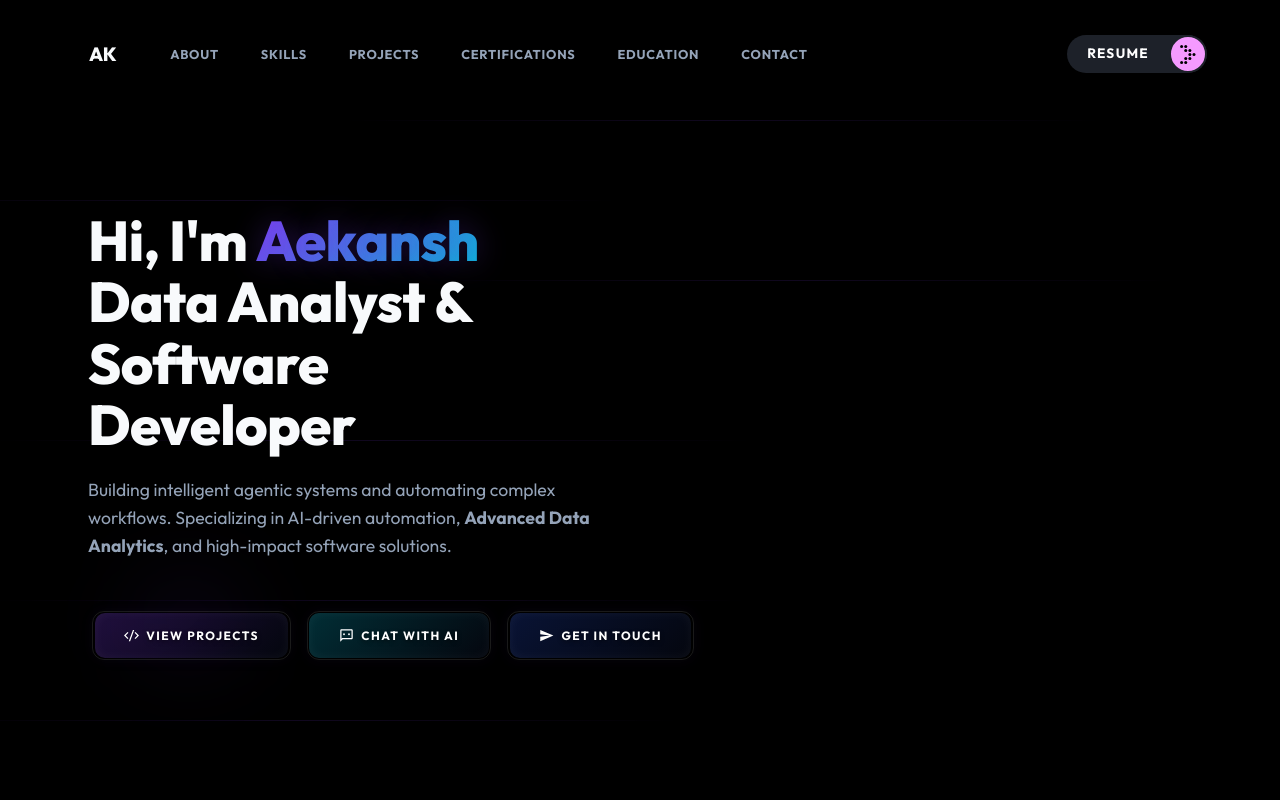
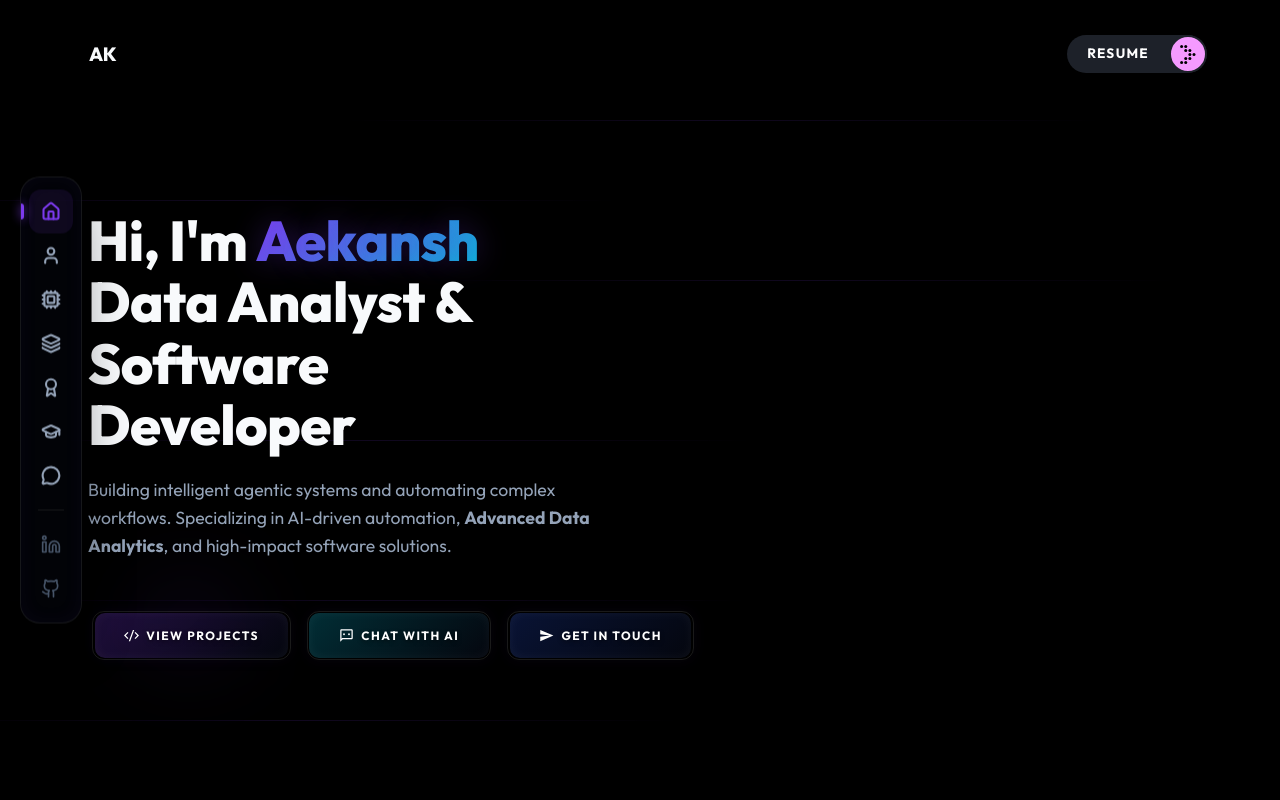
Before and after one commit to aekanshkhandelwal/portfolio, a React (Vite) app: page / in a window 1280 px wide. Shown: the top 800 px of the page. Built offline with nearby package versions, Linux system fonts and the light colour scheme.

Commit message:
resposive fix

```diff
--- a/src/App.jsx
+++ b/src/App.jsx
@@ -3,6 +3,8 @@ import Navbar from './components/Navbar'
 import Hero from './components/Hero'
 import AmbientBackground from './components/AmbientBackground'
 import IntroScreen from './components/IntroScreen'
+import NavigationChannel from './components/NavigationChannel'
+
 
 // Lazy-load all below-the-fold sections so they don't block the initial render
 const About = lazy(() => import('./components/About'))
@@ -36,8 +38,10 @@ function App() {
           intro-complete class triggers staggered CSS animations on hero elements. */}
       <div className={`site-content${introComplete ? ' intro-complete' : ''}`}>
         <AmbientBackground />
+        <NavigationChannel />
         <div className="page">
           <Navbar />
+
           <main>
             {/* Hero loads immediately — it is above the fold */}
             <Hero />
--- a/src/components/Navbar.css
+++ b/src/components/Navbar.css
@@ -65,10 +65,23 @@
 }
 
 .nav-links {
-    display: flex;
+    display: none;
     gap: 6px;
     list-style: none;
 }
+
+@media (min-width: 1025px) {
+    .nav-links {
+        display: none; /* Handled by NavigationChannel on desktop */
+    }
+}
+
+@media (max-width: 1024px) {
+    .nav-links {
+        display: flex;
+    }
+}
+
 
 .nav-link {
     position: relative;
--- /dev/null
+++ b/src/components/NavigationChannel.css
@@ -0,0 +1,172 @@
+.nav-channel {
+    position: fixed;
+    left: 20px;
+    top: 50%;
+    transform: translateY(-50%);
+    z-index: 9998;
+    display: flex;
+    align-items: center;
+    pointer-events: none;
+}
+
+.channel-inner {
+    position: relative;
+    background: rgba(5, 8, 18, 0.4);
+    backdrop-filter: blur(24px);
+    -webkit-backdrop-filter: blur(24px);
+    border: 1px solid rgba(255, 255, 255, 0.08);
+    padding: 12px 8px;
+    border-radius: 20px;
+    display: flex;
+    flex-direction: column;
+    align-items: center;
+    gap: 8px;
+    pointer-events: all;
+    box-shadow:
+        0 20px 50px rgba(0, 0, 0, 0.4),
+        inset 0 0 20px rgba(124, 58, 237, 0.05);
+    transition: all 0.4s cubic-bezier(0.19, 1, 0.22, 1);
+}
+
+.channel-inner:hover {
+    background: rgba(5, 8, 18, 0.6);
+    border-color: rgba(124, 58, 237, 0.3);
+    box-shadow:
+        0 20px 60px rgba(0, 0, 0, 0.5),
+        0 0 30px rgba(124, 58, 237, 0.1);
+}
+
+.channel-glow {
+    position: absolute;
+    inset: -2px;
+    background: linear-gradient(135deg, var(--accent), var(--accent-2));
+    border-radius: inherit;
+    z-index: -1;
+    opacity: 0;
+    filter: blur(8px);
+    transition: opacity 0.4s ease;
+}
+
+.channel-inner:hover .channel-glow {
+    opacity: 0.15;
+}
+
+.channel-item {
+    position: relative;
+    width: 44px;
+    height: 44px;
+    display: flex;
+    align-items: center;
+    justify-content: center;
+    color: var(--text-muted);
+    cursor: pointer;
+    border-radius: 12px;
+    transition: all 0.3s cubic-bezier(0.19, 1, 0.22, 1);
+}
+
+.channel-item:hover,
+.channel-item.active {
+    color: #fff;
+    background: rgba(255, 255, 255, 0.06);
+}
+
+.channel-item.active {
+    color: var(--accent);
+    background: rgba(124, 58, 237, 0.1);
+}
+
+.channel-item.active::after {
+    content: '';
+    position: absolute;
+    left: -8px;
+    top: 50%;
+    transform: translateY(-50%);
+    width: 3px;
+    height: 16px;
+    background: var(--accent);
+    border-radius: 0 4px 4px 0;
+    box-shadow: 0 0 10px var(--accent);
+}
+
+.item-icon-wrap {
+    display: flex;
+    align-items: center;
+    justify-content: center;
+    transition: transform 0.3s ease;
+}
+
+.channel-item:hover .item-icon-wrap {
+    transform: scale(1.1);
+}
+
+/* ── Tooltips ── */
+.item-tooltip {
+    position: absolute;
+    left: calc(100% + 15px);
+    background: rgba(15, 23, 42, 0.95);
+    backdrop-filter: blur(10px);
+    border: 1px solid rgba(124, 58, 237, 0.4);
+    color: #fff;
+    padding: 6px 12px;
+    border-radius: 8px;
+    font-size: 0.75rem;
+    font-weight: 700;
+    text-transform: uppercase;
+    letter-spacing: 0.05em;
+    white-space: nowrap;
+    pointer-events: none;
+    opacity: 0;
+    transform: translateX(-10px);
+    transition: all 0.3s cubic-bezier(0.19, 1, 0.22, 1);
+    box-shadow: 0 5px 15px rgba(0, 0, 0, 0.3);
+}
+
+.item-tooltip.visible {
+    opacity: 1;
+    transform: translateX(0);
+}
+
+.tooltip-arrow {
+    position: absolute;
+    left: -10px;
+    top: 50%;
+    transform: translateY(-50%) rotate(180deg);
+    color: rgba(124, 58, 237, 0.4);
+}
+
+/* ── Socials ── */
+.channel-divider {
+    width: 60%;
+    height: 1px;
+    background: rgba(255, 255, 255, 0.08);
+    margin: 4px 0;
+}
+
+.channel-item.social {
+    color: var(--text-faint);
+}
+
+.channel-item.social:hover {
+    color: var(--accent-2);
+    background: rgba(6, 182, 212, 0.05);
+}
+
+/* ── Responsive ── */
+@media (max-width: 1024px) {
+    .nav-channel {
+        display: none;
+    }
+}
+
+/* Reveal Animation (matches index.css pattern) */
+.nav-channel {
+    opacity: 0;
+    transform: translateY(-50%) translateX(-20px);
+    transition: opacity 0.8s ease, transform 0.8s cubic-bezier(0.19, 1, 0.22, 1);
+}
+
+.intro-complete .nav-channel {
+    opacity: 1;
+    transform: translateY(-50%) translateX(0);
+    transition-delay: 0.8s; /* Appears after hero elements */
+}
--- /dev/null
+++ b/src/components/NavigationChannel.jsx
@@ -0,0 +1,114 @@
+import { useEffect, useState } from 'react';
+import {
+    Home,
+    User,
+    Cpu,
+    Layers,
+    Award,
+    GraduationCap,
+    MessageCircle,
+    Linkedin,
+    Github,
+    ChevronRight
+} from 'lucide-react';
+import './NavigationChannel.css';
+
+const navItems = [
+    { id: 'hero', icon: Home, label: 'Home' },
+    { id: 'about', icon: User, label: 'About' },
+    { id: 'skills', icon: Cpu, label: 'Skills' },
+    { id: 'projects', icon: Layers, label: 'Projects' },
+    { id: 'certifications', icon: Award, label: 'Certifications ' },
+    { id: 'education', icon: GraduationCap, label: 'Education' },
+    { id: 'contact', icon: MessageCircle, label: 'Contact' }
+];
+
+export default function NavigationChannel() {
+    const [activeSection, setActiveSection] = useState('hero');
+    const [hoveredLabel, setHoveredLabel] = useState(null);
+
+    useEffect(() => {
+        const observerOptions = {
+            root: null,
+            rootMargin: '-50% 0px -50% 0px',
+            threshold: 0
+        };
+
+        const observer = new IntersectionObserver((entries) => {
+            entries.forEach(entry => {
+                if (entry.isIntersecting) {
+                    setActiveSection(entry.target.id);
+                }
+            });
+        }, observerOptions);
+
+        navItems.forEach(item => {
+            const el = document.getElementById(item.id);
+            if (el) observer.observe(el);
+        });
+
+        return () => observer.disconnect();
+    }, []);
+
+    const scrollToSection = (id) => {
+        const el = document.getElementById(id);
+        if (el) {
+            el.scrollIntoView({ behavior: 'smooth' });
+        }
+    };
+
+    return (
+        <aside className="nav-channel">
+            <div className="channel-inner">
+                <div className="channel-glow" />
+
+                <div className="nav-items-top">
+                    {navItems.map((item) => (
+                        <div
+                            key={item.id}
+                            className={`channel-item ${activeSection === item.id ? 'active' : ''}`}
+                            onClick={() => scrollToSection(item.id)}
+                            onMouseEnter={() => setHoveredLabel(item.label)}
+                            onMouseLeave={() => setHoveredLabel(null)}
+                        >
+                            <div className="item-icon-wrap">
+                                <item.icon size={20} strokeWidth={2.5} />
+                            </div>
+                            <span className={`item-tooltip ${hoveredLabel === item.label ? 'visible' : ''}`}>
+                                {item.label}
+                                <ChevronRight size={14} className="tooltip-arrow" />
+                            </span>
+                        </div>
+                    ))}
+                </div>
+
+                <div className="channel-divider" />
+
+                <div className="nav-items-bottom">
+                    <a
+                        href="https://www.linkedin.com/in/aekansh-khandelwal-780029231/"
+                        target="_blank"
+                        rel="noreferrer"
+                        className="channel-item social"
+                        title="LinkedIn"
+                    >
+                        <div className="item-icon-wrap">
+                            <Linkedin size={20} strokeWidth={2} />
+                        </div>
+                    </a>
+                    <a
+                        href="https://github.com/aekanshkhandelwal"
+                        target="_blank"
+                        rel="noreferrer"
+                        className="channel-item social"
+                        title="GitHub"
+                    >
+                        <div className="item-icon-wrap">
+                            <Github size={20} strokeWidth={2} />
+                        </div>
+                    </a>
+                </div>
+            </div>
+        </aside>
+    );
+}
```
